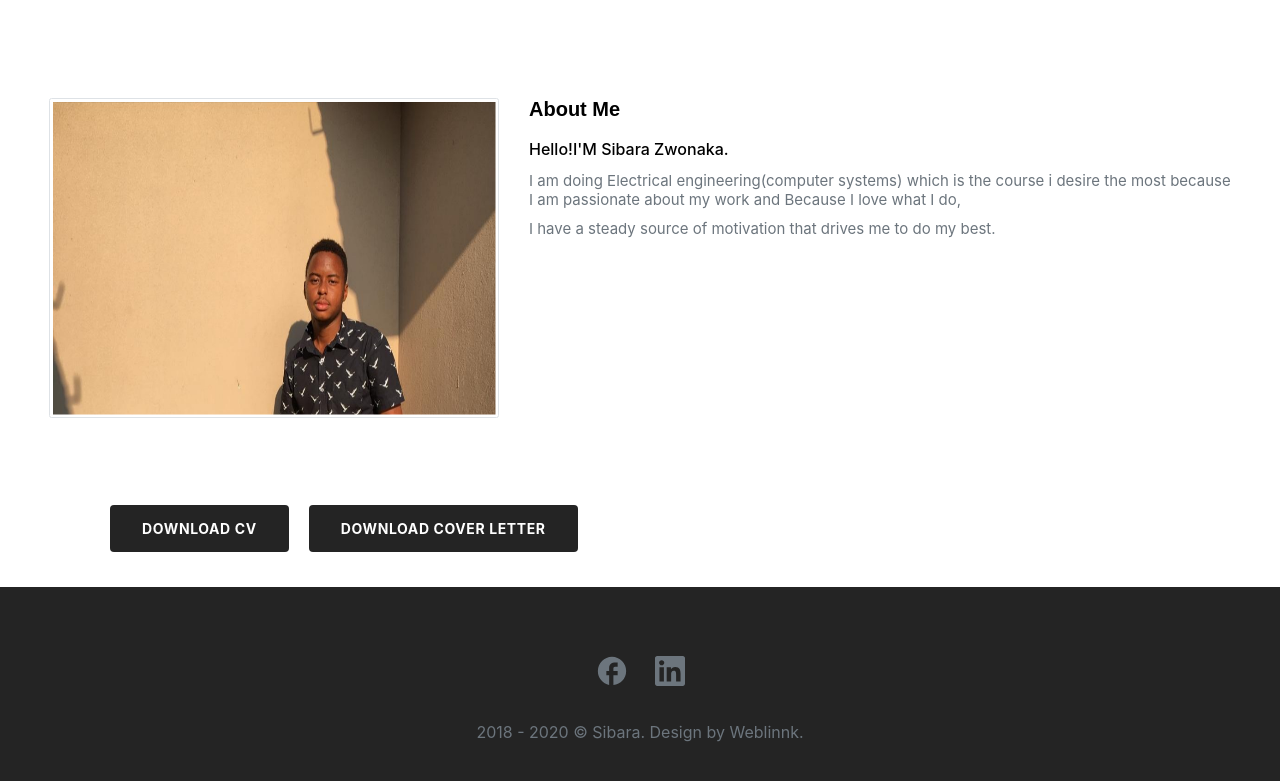
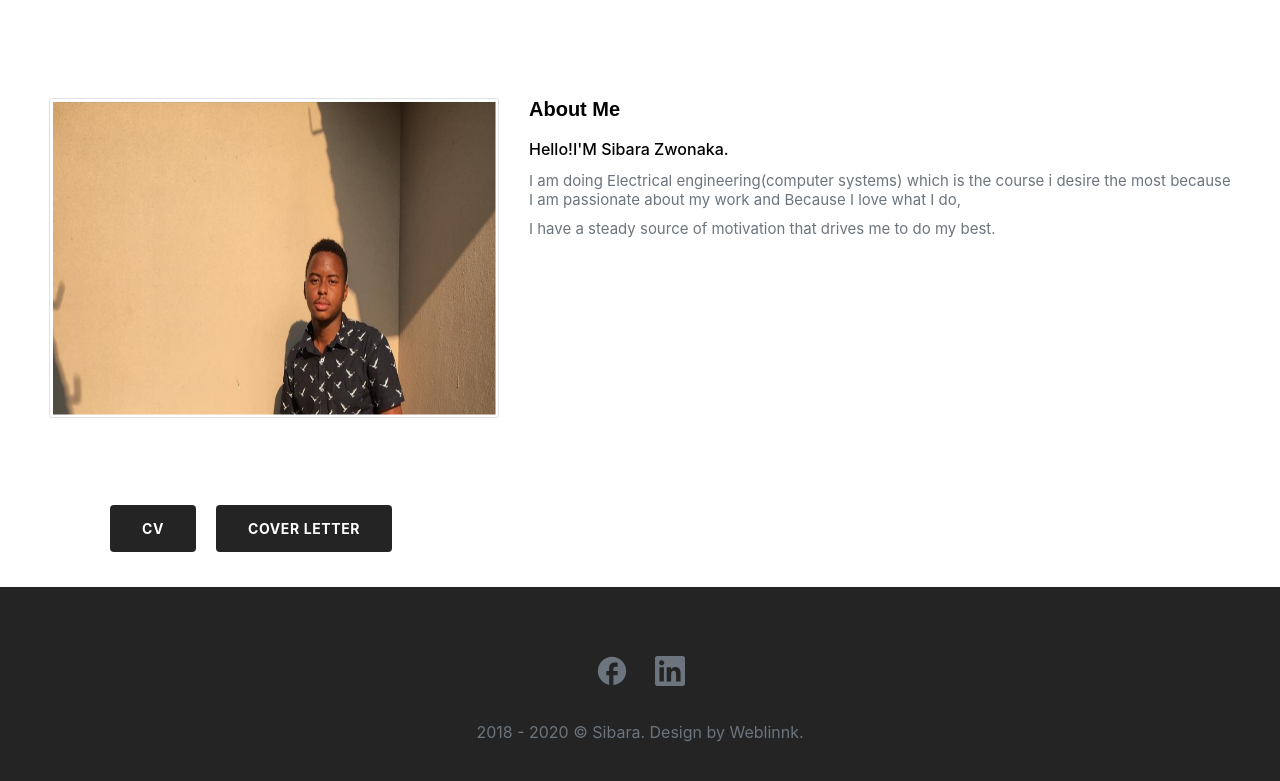
Before and after one commit to Mulelur/sibara-e-poe, a React (Create React App) app: page /about-me in a window 1280 px wide. Shown: the part 399-1180 px from the top of the page. Built offline with nearby package versions, Linux system fonts and the light colour scheme.

Commit message:
remved download fro about me

```diff
--- a/src/container/aboutMe/aboutMe.js
+++ b/src/container/aboutMe/aboutMe.js
@@ -24,8 +24,8 @@ export default function AboutMeContainer() {
         </AboutMe.Column>
       </AboutMe.Container>
       <AboutMe.Buttons>
-        <DownloadCVButton>Download CV</DownloadCVButton>
-        <DownloadCVButton>Download Cover Letter</DownloadCVButton>
+        <DownloadCVButton>CV</DownloadCVButton>
+        <DownloadCVButton>Cover Letter</DownloadCVButton>
       </AboutMe.Buttons>
     </AboutMe>
   );
```
